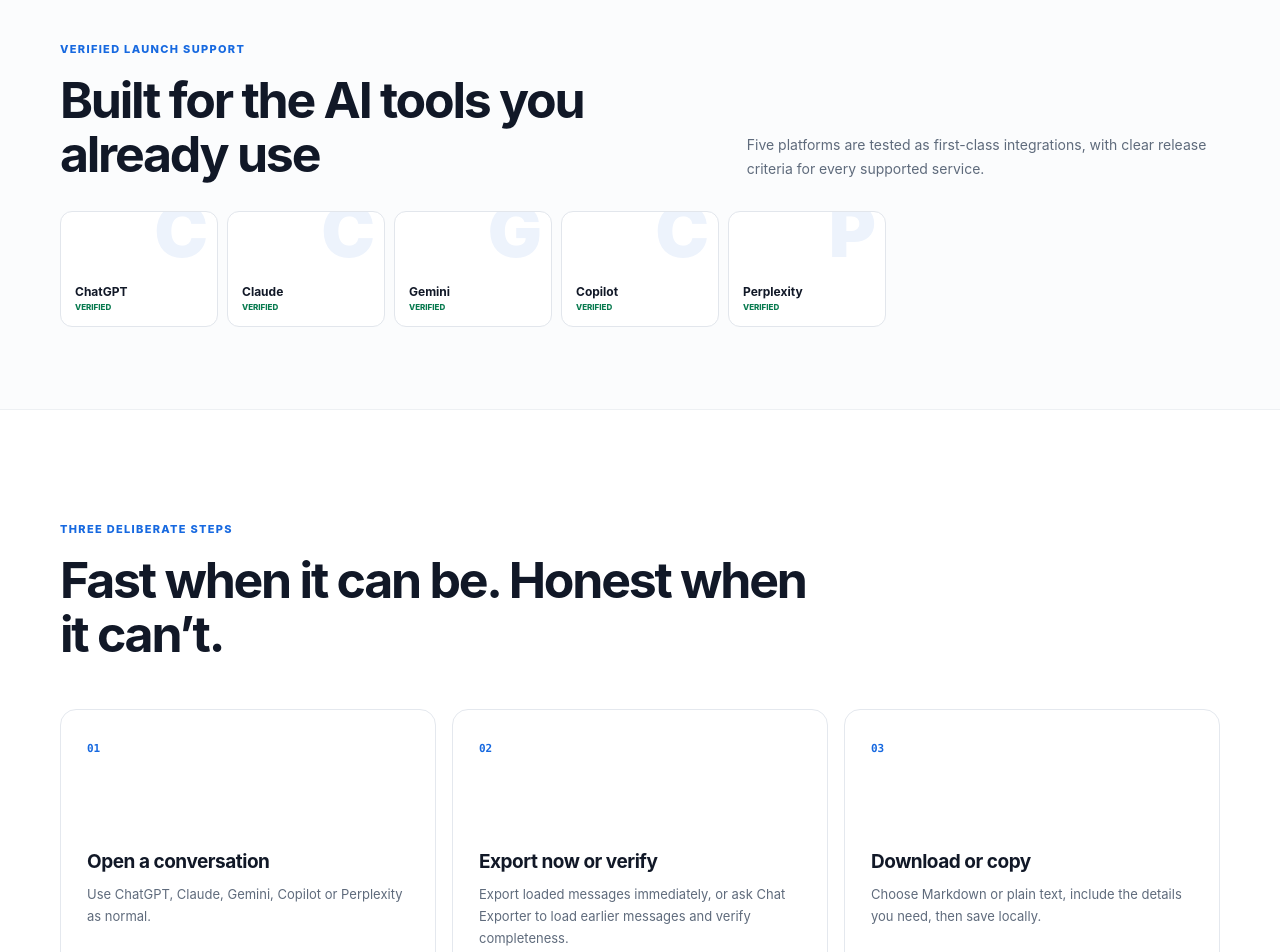
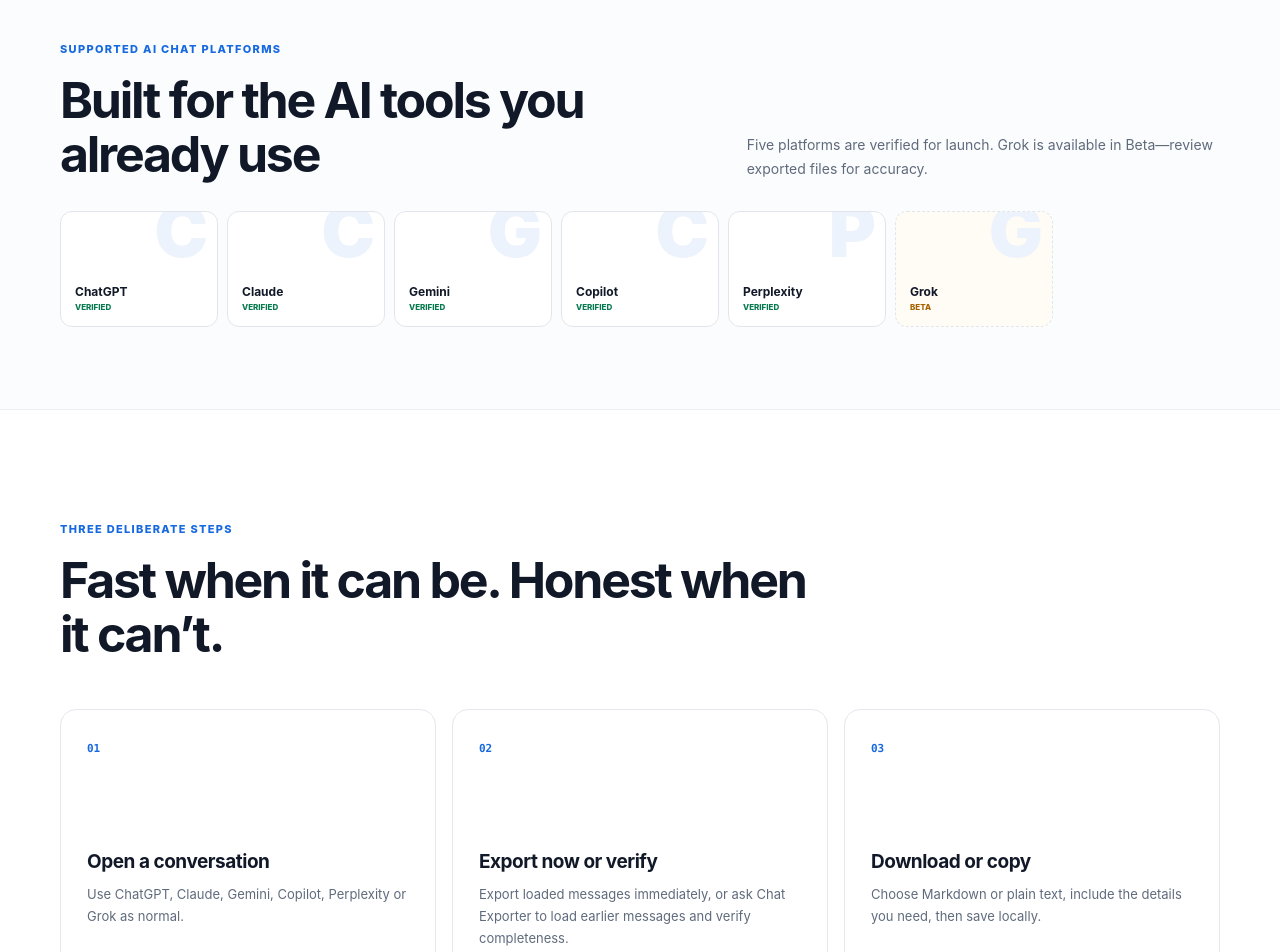
Before and after one commit to talktome8/chat-exporter, a Next.js app: page / in a window 1280 px wide. Shown: the part 860-1812 px from the top of the page. Built offline with nearby package versions, Linux system fonts and the light colour scheme.

Commit message:
docs: add Grok beta support

```diff
--- a/app/page.tsx
+++ b/app/page.tsx
@@ -26,13 +26,13 @@ const copy = {
     comingSoon: "Install from a browser store",
     reviewCode: "View the source on GitHub",
     privacyNote: "Your conversation stays on your device.",
-    coreLabel: "Verified launch support",
+    coreLabel: "Supported AI chat platforms",
     platforms: "Built for the AI tools you already use",
-    platformsBody: "Five platforms are tested as first-class integrations, with clear release criteria for every supported service.",
+    platformsBody: "Five platforms are verified for launch. Grok is available in Beta—review exported files for accuracy.",
     howEyebrow: "Three deliberate steps",
     howTitle: "Fast when it can be. Honest when it can’t.",
     steps: [
-      ["01", "Open a conversation", "Use ChatGPT, Claude, Gemini, Copilot or Perplexity as normal."],
+      ["01", "Open a conversation", "Use ChatGPT, Claude, Gemini, Copilot, Perplexity or Grok as normal."],
       ["02", "Export now or verify", "Export loaded messages immediately, or ask Chat Exporter to load earlier messages and verify completeness."],
       ["03", "Download or copy", "Choose Markdown or plain text, include the details you need, then save locally."]
     ],
@@ -79,7 +79,7 @@ const copy = {
     privacyLink: "Privacy policy",
     changelog: "Changelog",
     support: "Support",
-    version: "Launch candidate · v1.0.0"
+    version: "Version 1.0.0"
   },
   he: {
     skip: "דילוג לתוכן",
@@ -94,13 +94,13 @@ const copy = {
     comingSoon: "התקנה מחנות הדפדפן",
     reviewCode: "הקוד ב-GitHub",
     privacyNote: "השיחה נשארת במכשיר שלך.",
-    coreLabel: "תמיכה מאומתת בהשקה",
+    coreLabel: "פלטפורמות AI נתמכות",
     platforms: "מותאם לכלי ה-AI שכבר נמצאים בשימוש שלך",
-    platformsBody: "חמש פלטפורמות נבדקות כאינטגרציות מלאות, עם שער איכות ברור לכל שירות נתמך.",
+    platformsBody: "חמש פלטפורמות מאומתות להשקה. Grok זמין ב-Beta — מומלץ לבדוק את הקובץ המיוצא לדיוק.",
     howEyebrow: "שלושה צעדים מדויקים",
     howTitle: "מהיר כשאפשר. כנה כשאי אפשר.",
     steps: [
-      ["01", "פותחים שיחה", "משתמשים ב-ChatGPT, Claude, Gemini, Copilot או Perplexity כרגיל."],
+      ["01", "פותחים שיחה", "משתמשים ב-ChatGPT, Claude, Gemini, Copilot, Perplexity או Grok כרגיל."],
       ["02", "מייצאים או מאמתים", "מייצאים מיד את ההודעות שנטענו, או מבקשים מהתוסף לטעון הודעות קודמות ולבדוק שלמות."],
       ["03", "מורידים או מעתיקים", "בוחרים Markdown או טקסט, מסמנים את הפרטים הרצויים ושומרים מקומית."]
     ],
@@ -220,6 +220,7 @@ export default function Home() {
             <div className="platform-heading"><div><p className="section-kicker">{t.coreLabel}</p><h2>{t.platforms}</h2></div><p>{t.platformsBody}</p></div>
             <div className="platform-grid">
               {["ChatGPT", "Claude", "Gemini", "Copilot", "Perplexity"].map((name) => <div className="platform-card verified" key={name}><span>{name.slice(0, 1)}</span><strong>{name}</strong><small>Verified</small></div>)}
+              <div className="platform-card beta"><span>G</span><strong>Grok</strong><small>Beta</small></div>
             </div>
           </div>
         </section>
```
Also changed, not shown: 1 other file (tests, documents, lock files or other folders).
